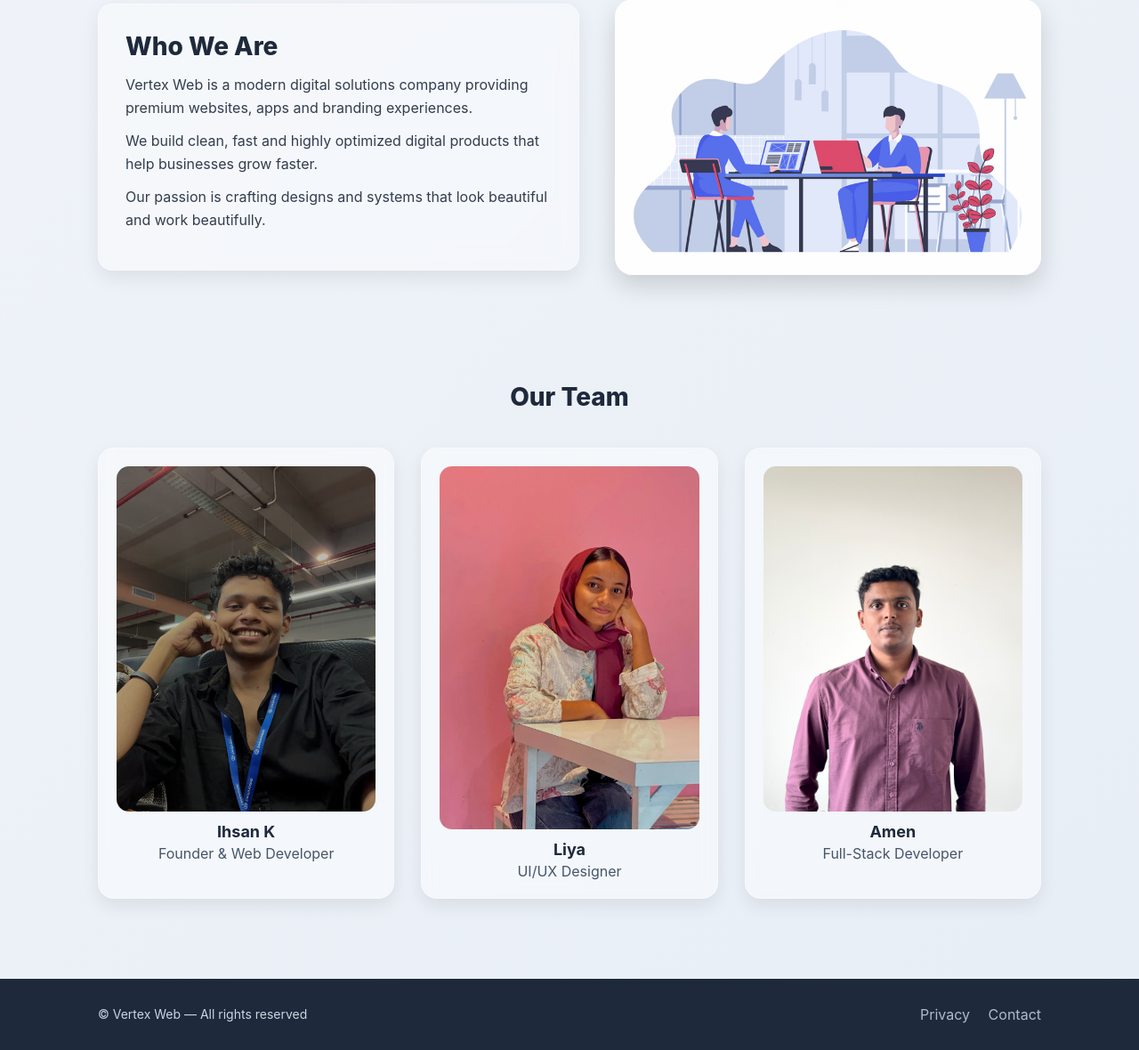
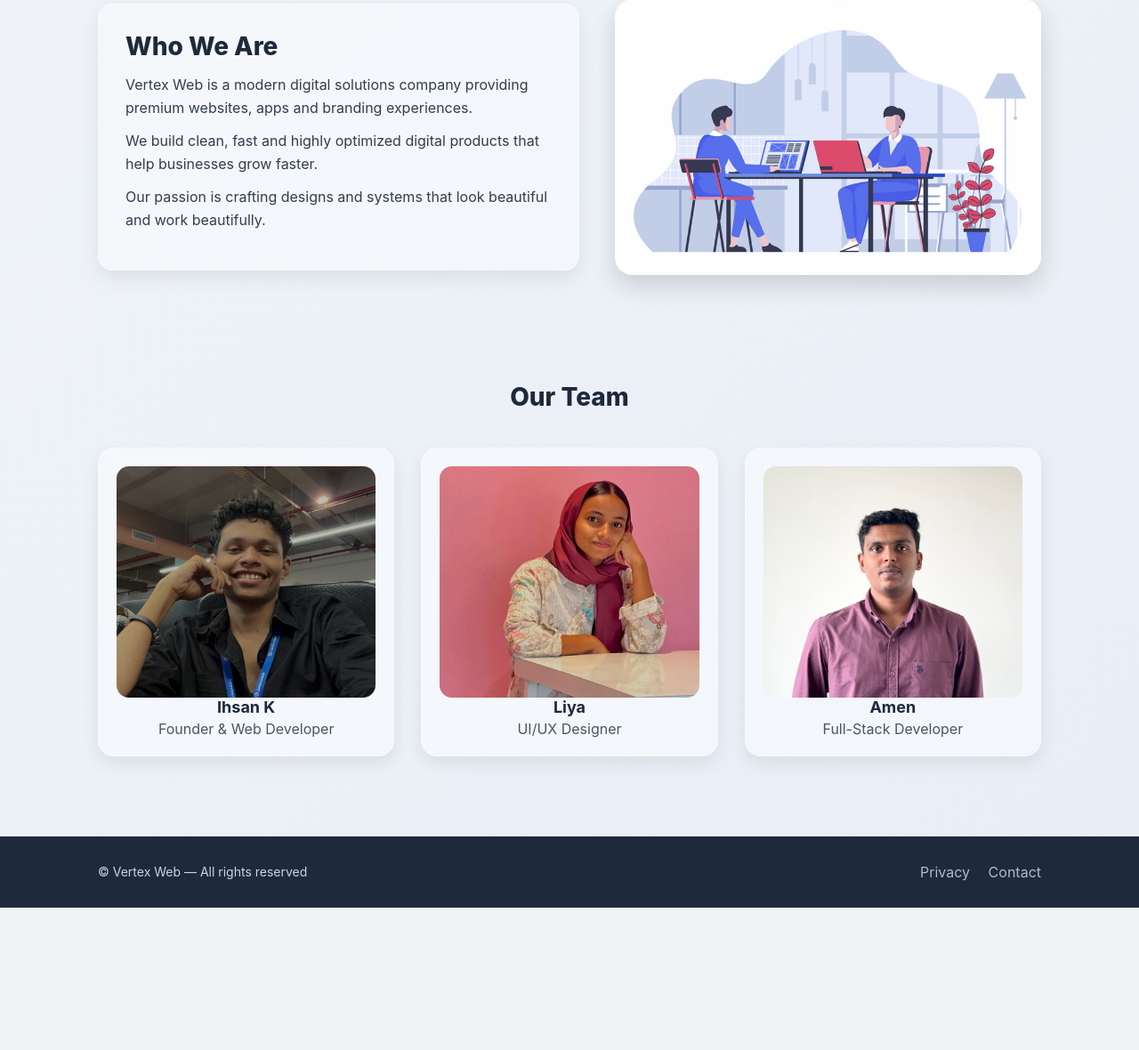
Before and after one commit to ihsanshanu03-pixel/vertex, a Django app: template portfolio/templates/about.html in a window 1280 px wide. Shown: the part 451-1631 px from the top of the page at 89% size. After the commit the page ends 1471 px from the top, so only its background shows below. Run offline with Django 3.2, Linux system fonts and the light colour scheme; the template is opened without the code that fills it, so the values that code supplies are empty.

```diff
--- a/portfolio/templates/about.html
+++ b/portfolio/templates/about.html
@@ -152,8 +152,9 @@
     }
     .team-item img {
       width: 100%;
+      height: 260px;
+      object-fit: cover;
       border-radius: 14px;
-      margin-bottom: 12px;
     }
     .team-item h4 {
       font-size: 18px;
```
